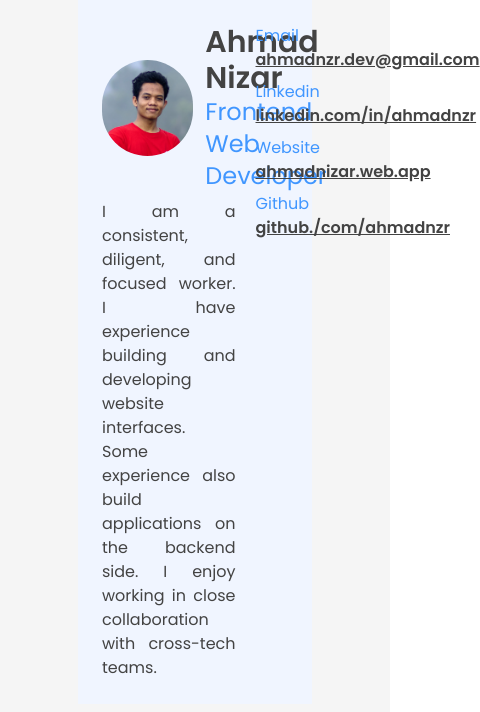
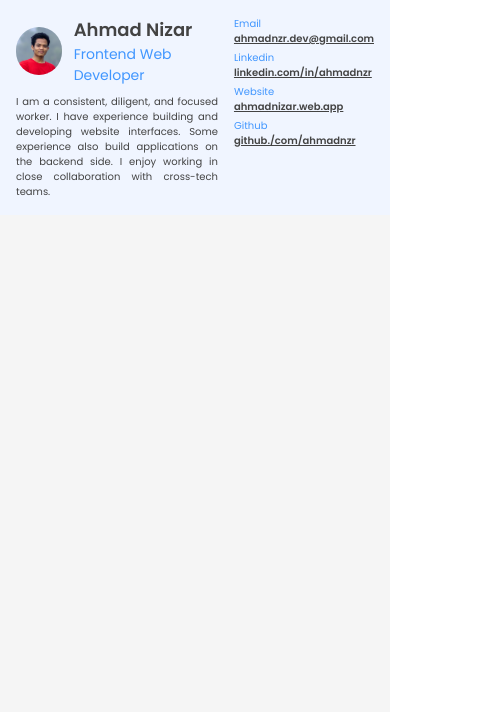
Before and after one commit to ahmadnzr/portfolio, a Next.js app: page / in a window 390 px wide. Shown: the top 712 px of the page, 480 px wide, since content can reach past the window. Built offline with nearby package versions, Linux system fonts and the light colour scheme.

Commit message:
fix: update responsive

```diff
--- a/src/app/page.tsx
+++ b/src/app/page.tsx
@@ -38,36 +38,43 @@ const links: LinkType[] = [
 export default function Home() {
   return (
     <main className="bg-neutral-5 w-svw min-h-svh text-neutral-2">
-      <div className="mx-auto w-[60%] h-full bg-white shadow-black">
-        <div className="p-6 bg-primary-4 flex justify-between gap-5">
+      <div className="w-full  h-full md:w-5/6 lg:w-7/12 mx-auto bg-white shadow-black">
+        <div className="p-4 md:p-6 bg-primary-4 flex justify-between gap-4">
           <div className="flex-auto">
             <div className="flex items-center gap-3">
               <Image
-                className="rounded-full h-24 w-24 object-cover"
+                className="rounded-full h-12 w-12 object-cover"
                 src="/photo.png"
                 alt="ok"
                 width={200}
                 height={200}
               />
-              <div>
-                <h1 className="text-3xl font-semibold">Ahmad Nizar</h1>
-                <span className="text-2xl text-primary-1">
+              <div className="flex flex-col">
+                <h1 className="text-lg md:text-3xl font-semibold">
+                  Ahmad Nizar
+                </h1>
+                <span className="text-[14px] md:text-2xl text-primary-1">
                   Frontend Web Developer
                 </span>
               </div>
             </div>
-            <p className="mt-2 max-w-[600px] text-justify">
+            <p className="mt-2 max-w-lg text-justify text-[10px] md:text-base">
               I am a consistent, diligent, and focused worker. I have experience
               building and developing website interfaces. Some experience also
               build applications on the backend side. I enjoy working in close
               collaboration with cross-tech teams.
             </p>
           </div>
-          <div className="flex-auto flex flex-col gap-2">
+          <div className="flex-auto flex flex-col gap-1 md:gap-2">
             {links.map((item) => (
-              <div key={item.id}>
-                <h3 className="text-primary-1">{item.label}</h3>
-                <Link className="font-semibold underline" href={item.href}>
+              <div key={item.id} className="flex flex-col">
+                <h3 className="text-primary-1 text-[10px] md:text-base">
+                  {item.label}
+                </h3>
+                <Link
+                  className="font-semibold text-[10px] md:text-base underline"
+                  href={item.href}
+                >
                   {item.textLink}
                 </Link>
               </div>
```
